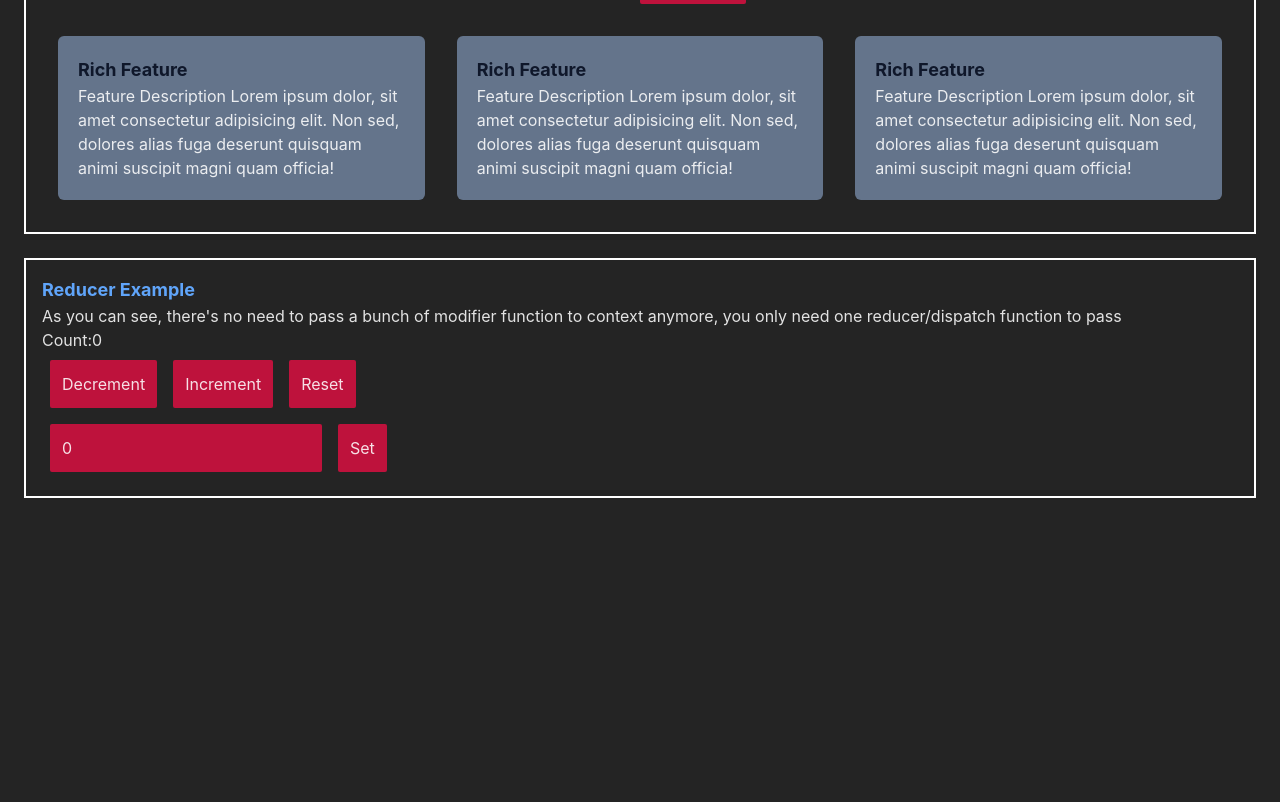
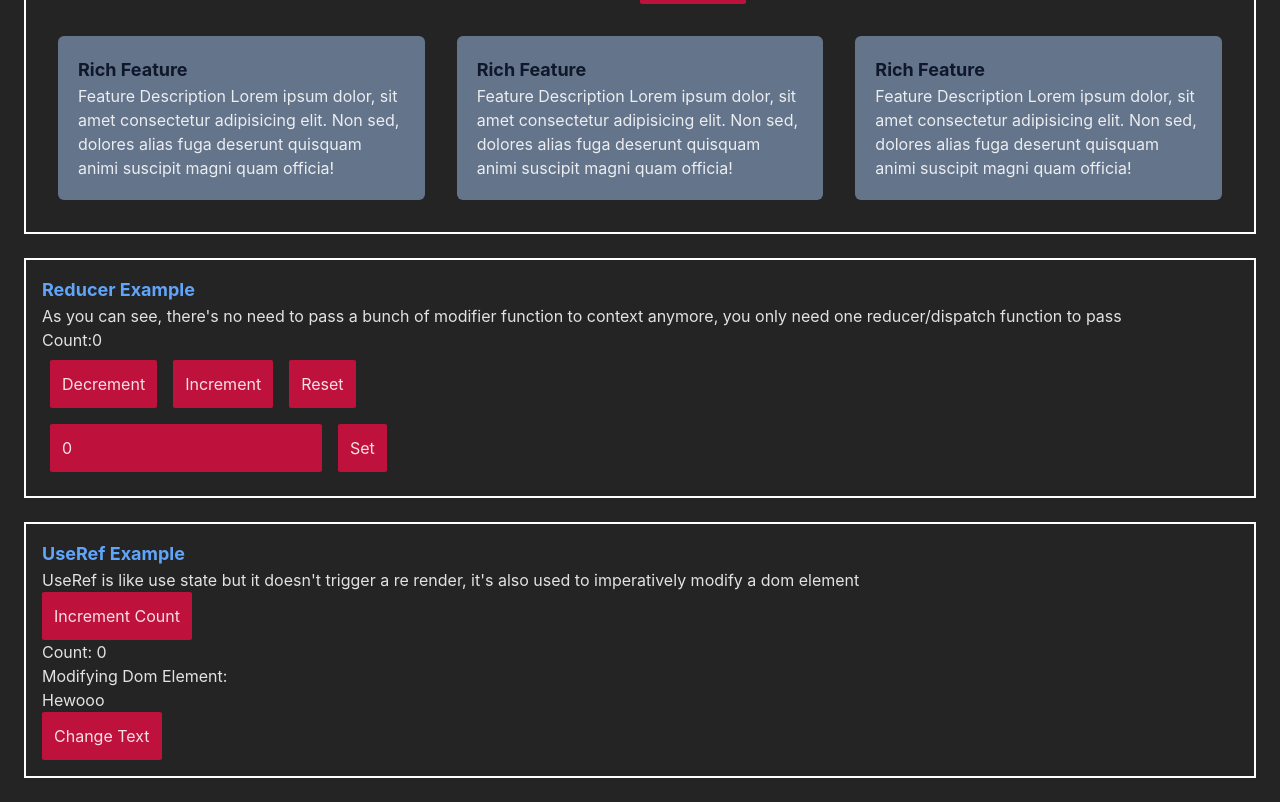
Before and after one commit to Shubamium/Hooks-Practice, a React (Vite) app: page / in a window 1280 px wide. Shown: the part 576-1378 px from the top of the page. Before the commit the page ends 1098 px from the top, so only its background shows below. Built offline with nearby package versions, Linux system fonts and the light colour scheme.

Commit message:
Add useRef Example

```diff
--- a/src/App.jsx
+++ b/src/App.jsx
@@ -1,6 +1,6 @@
-import { useState } from 'react'
 import ContextExample from './components/ContextExample'
 import ReducerExample from './components/ReducerExample'
+import UseRefExample from './components/UseRefExample'
 
 function App() {
 
@@ -18,6 +18,11 @@ function App() {
         <ReducerExample />
       </div>
 
+      <div className="m-6 p-4 border-2 border-white">
+        <p className="font-bold text-blue-400 text-lg">UseRef Example</p>
+        <UseRefExample />
+      </div>
+
     </div>
   )
 }
--- /dev/null
+++ b/src/components/UseRefExample.jsx
@@ -0,0 +1,30 @@
+import { useRef } from "react";
+
+const UseRefExample = () => {
+
+    let counter = useRef(0);
+    let target = useRef(null);
+    const handleRef = ()=>{
+        counter.current = counter.current + 1;
+        console.log(counter);
+    }
+
+    const handleTarget = ()=>{
+        target.current.textContent = target.current.textContent === "Hello!" ? "Hewooo" : "Hello!";
+    }
+    return (
+        <div>
+            <p>UseRef is like use state but it doesn't trigger a re render, it's also used to imperatively modify a dom element</p>
+
+            <button onClick={handleRef}  className="bg-rose-700 rounded-sm p-3 active:scale-95">Increment Count</button>
+            <p>Count: {counter.current}</p>
+
+            <p>Modifying Dom Element:</p>
+            <p ref={target}>Hewooo</p>
+            <button onClick={handleTarget}  className="bg-rose-700 rounded-sm p-3 active:scale-95">Change Text</button>
+
+        </div>
+     );
+}
+
+export default UseRefExample;
```
